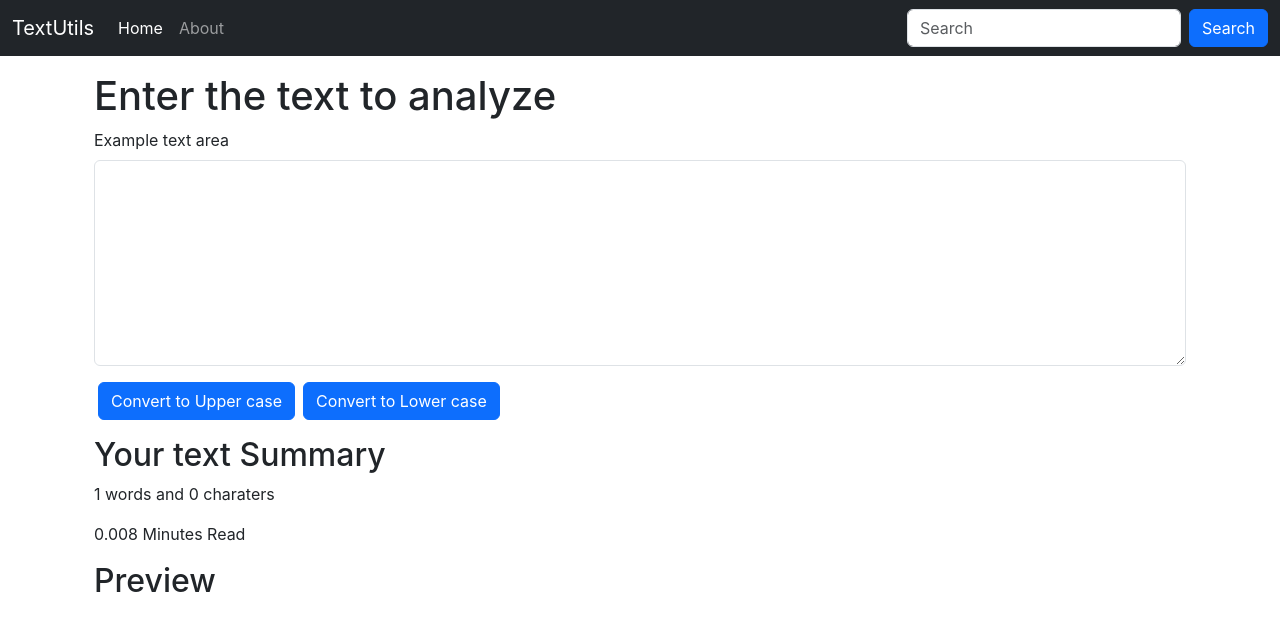
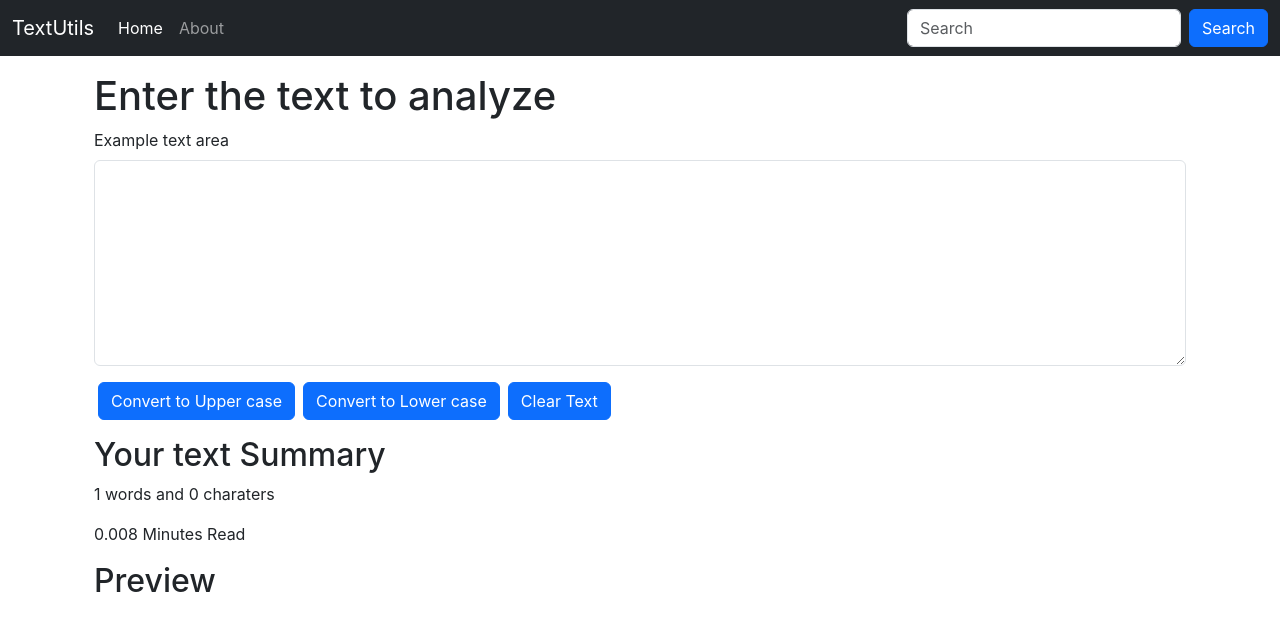
Before and after one commit to sundaram-sharma/project1, a React (Create React App) app: page / in a window 1280 px wide. Shown: the top 630 px of the page. Built offline with nearby package versions, Linux system fonts and the light colour scheme.

Commit message:
Added Clear button functionality

```diff
--- a/src/components/TextForm.js
+++ b/src/components/TextForm.js
@@ -3,16 +3,17 @@
 export default function TextForm(props) {
 
   const handleUpClick = ()=>{
-    console.log("Uppercase was clicked" + text);
-    setText("You have clicked on handleUpclick");
     let newText = text.toUpperCase();
     setText(newText);
   }
 
   const handleLoClick = ()=>{
-    console.log("Uppercase was clicked" + text);
-    setText("You have clicked on handleUpclick");
     let newText = text.toLowerCase();
+    setText(newText);
+  }
+
+  const handleClearClick = ()=>{
+    let newText = "";
     setText(newText);
   }
 
@@ -35,6 +36,7 @@
     </div>
     <button className='btn btn-primary mx-1'onClick={handleUpClick}>Convert to Upper case</button>
     <button className='btn btn-primary mx-1'onClick={handleLoClick}>Convert to Lower case</button>
+    <button className='btn btn-primary mx-1'onClick={handleClearClick}>Clear Text</button>
     </div>
     <div className="container my-3">
       <h2> Your text Summary</h2>
```
